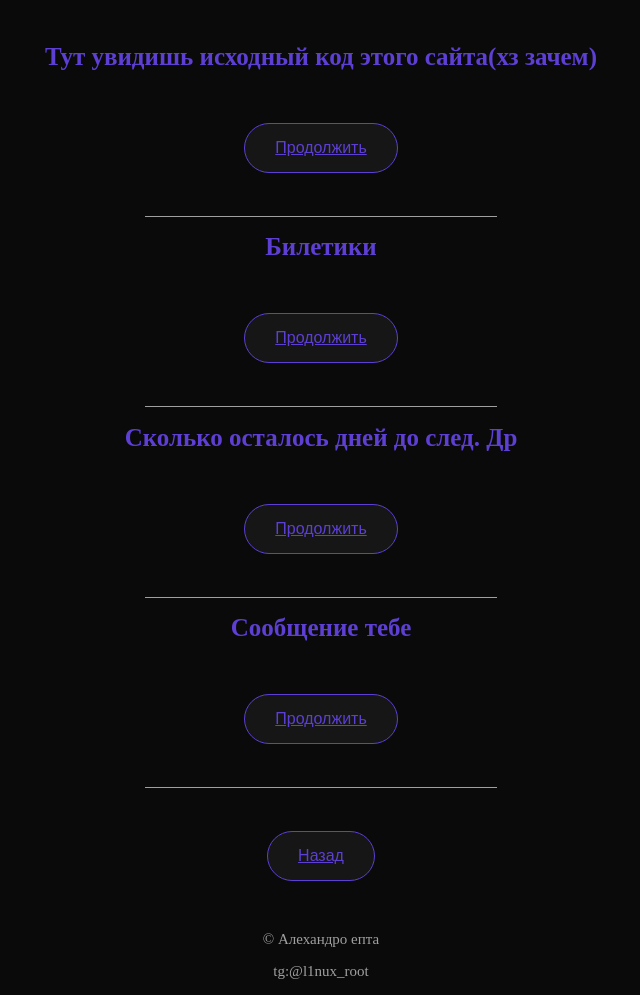
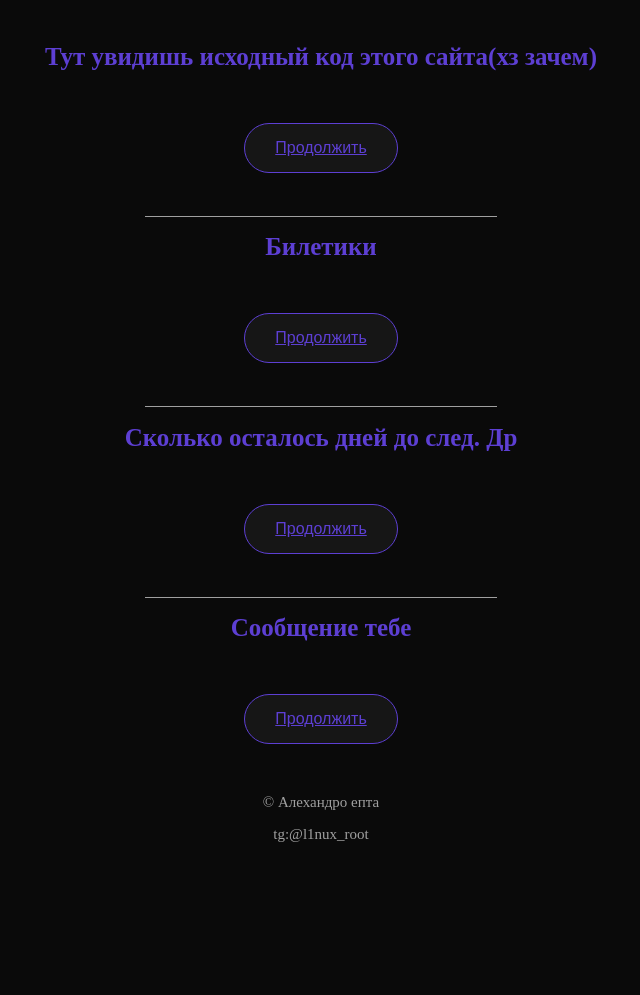
Before and after one commit to RootSystem32/RootSystem32.github.io, a plain HTML site: page root/menu/index2.html in a window 1280 px wide. Shown: the whole page, without its empty margins (319-959 px from the left). After the commit the page ends 858 px from the top, so only its background shows below. Drawn offline with Linux system fonts and the light colour scheme.

Commit message:
Update index2.html

```diff
--- a/root/menu/index2.html
+++ b/root/menu/index2.html
@@ -18,7 +18,7 @@
       <hr align="center" width="350" size="1" color="#a0a0a0"/>
     <h1>Билетики</h1>
      <div class="container">
-  <a href="bilet.html" class="custom-btn">Продолжить</a>
+  <a href="bilet/bilet.html" class="custom-btn">Продолжить</a>
     </div>
       <hr align="center" width="350" size="1" color="#a0a0a0"/>
     <h1>Сколько осталось дней до след. Др</h1>
@@ -29,10 +29,6 @@
       <h1>Сообщение тебе</h1>
       <div class="container">
 <a href="password.html" class="custom-btn">Продолжить</a>
-</div>
-<hr align="center" width="350" size="1" color="#a0a0a0"/>
-<div class="container">
-<a href="index1.html" class="custom-btn">Назад</a>
 </div>
     <footer>
 
```
